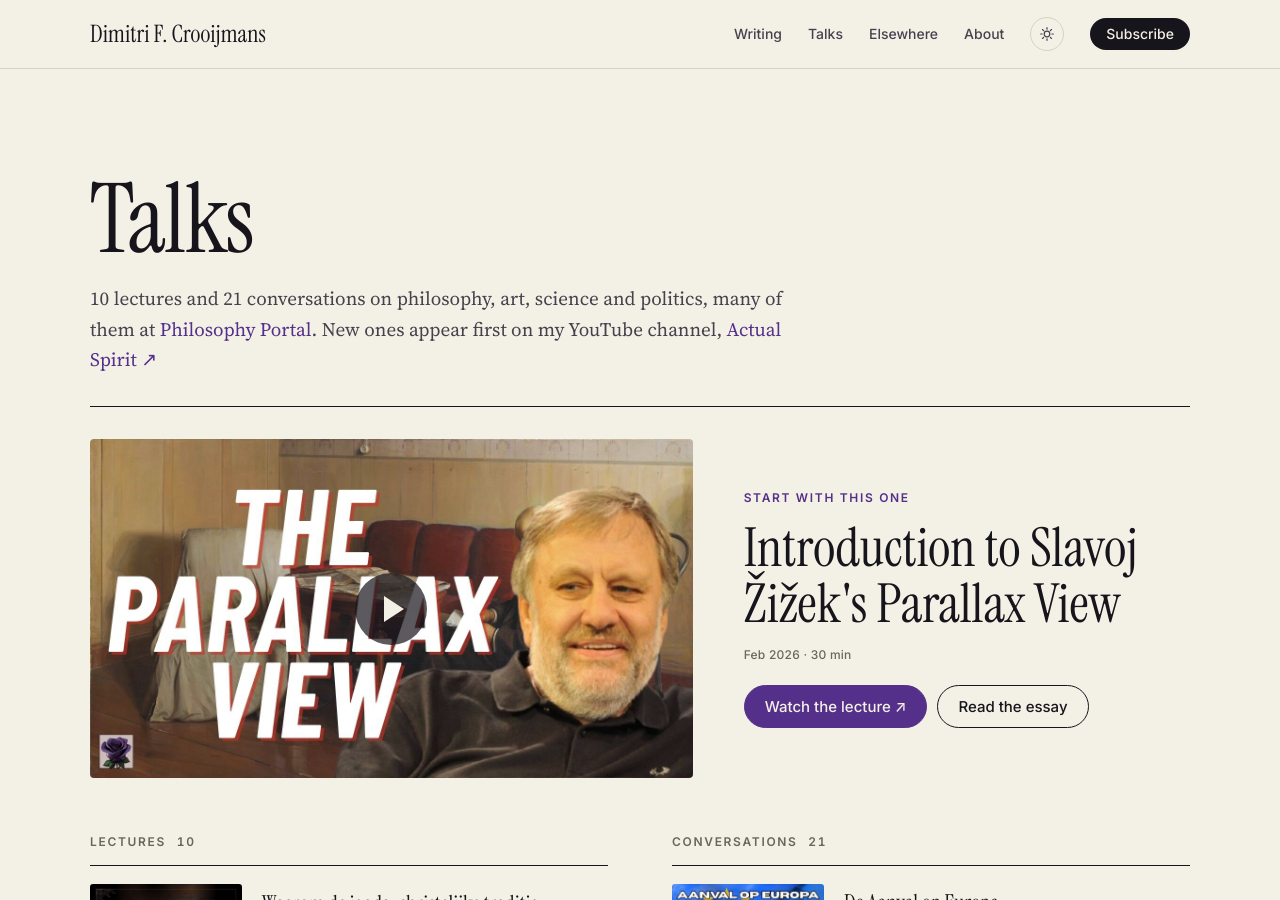
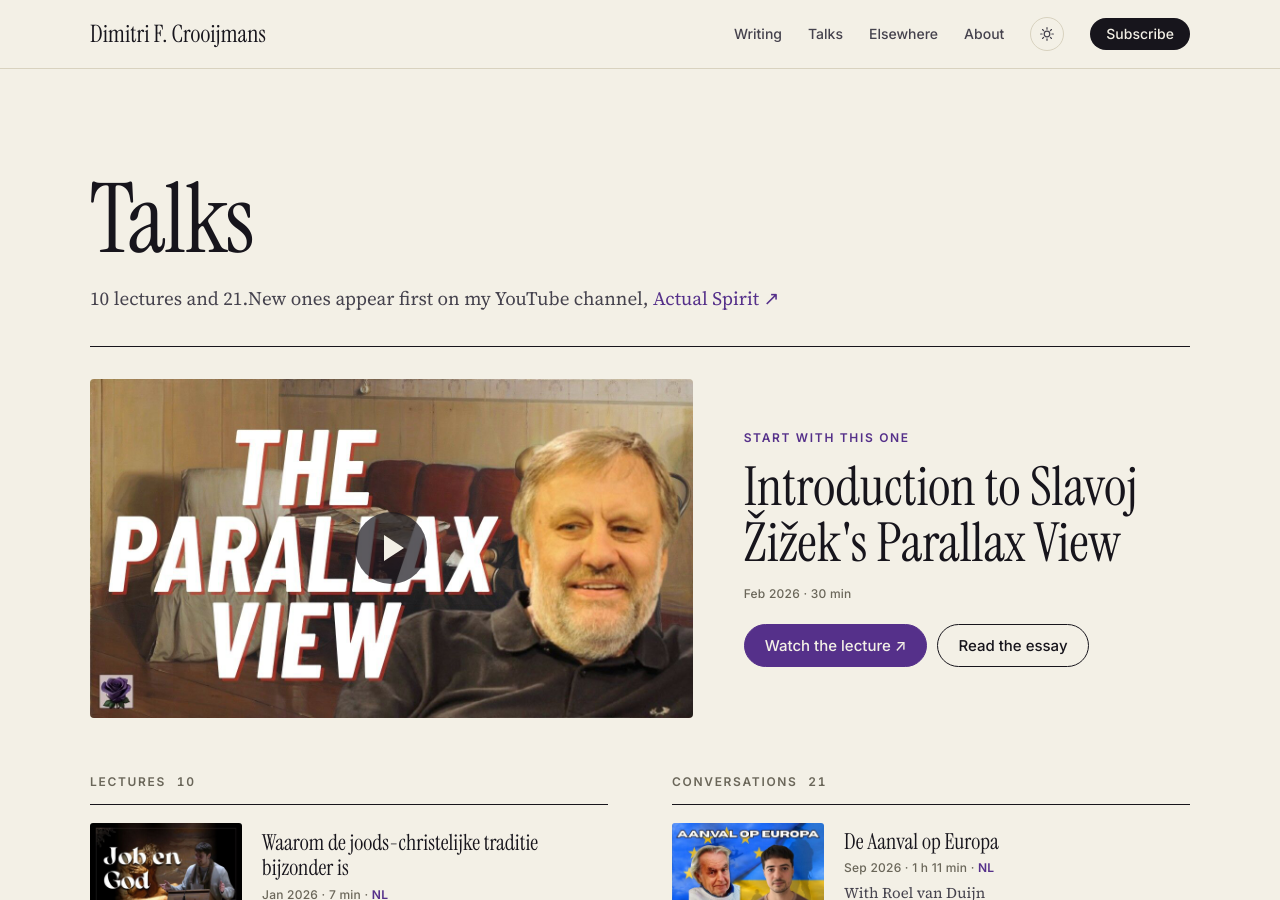
Before and after one commit to dialectmaterial/dialectmaterial.github.io, a Jekyll site: the page built from talks.html, in a window 1280 px wide and 900 px high. Built offline with Jekyll 4.4.1, drawn with Linux system fonts in a browser that asks for light colours.

Commit message:
updated /talks

```diff
--- a/talks.html
+++ b/talks.html
@@ -10,7 +10,7 @@ description: Lectures and conversations by Dimitri F. Crooijmans on Hegel, Lacan
 <section class="wrap block talks-page">
   <header class="talks-head">
     <h1 class="display">Talks</h1>
-    <p>{{ data.lectures.size }} lectures and {{ data.conversations.size }} conversations on philosophy, art, science and politics, many of them at <a href="https://philosophyportal.online">Philosophy Portal</a>. New ones appear first on my YouTube channel, <a href="https://www.youtube.com/@Actual_Spirit">Actual Spirit ↗</a></p>
+    <p>{{ data.lectures.size }} lectures and {{ data.conversations.size }}.New ones appear first on my YouTube channel, <a href="https://www.youtube.com/@Actual_Spirit">Actual Spirit ↗</a></p>
   </header>
 
   {% if featured %}
```
